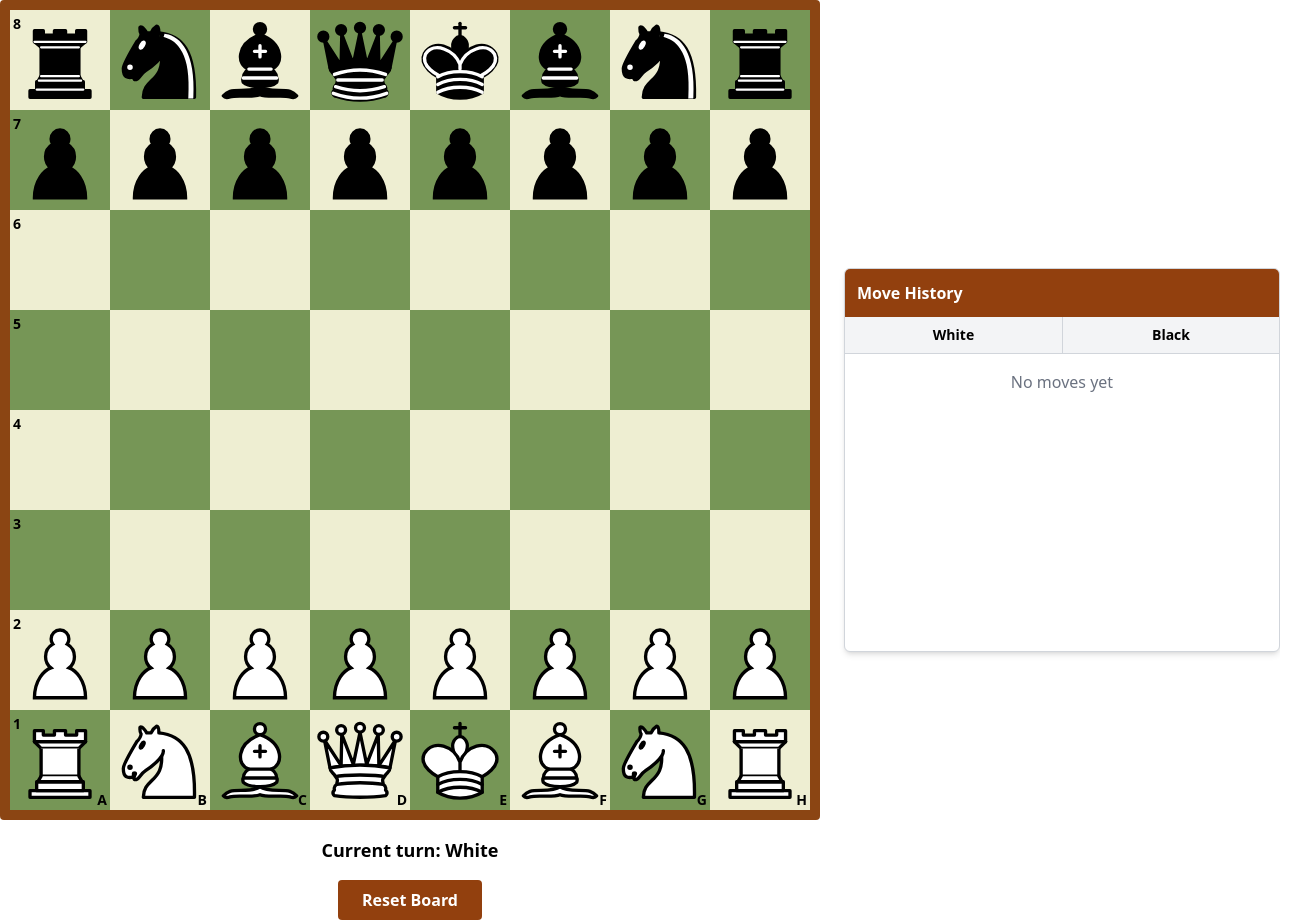
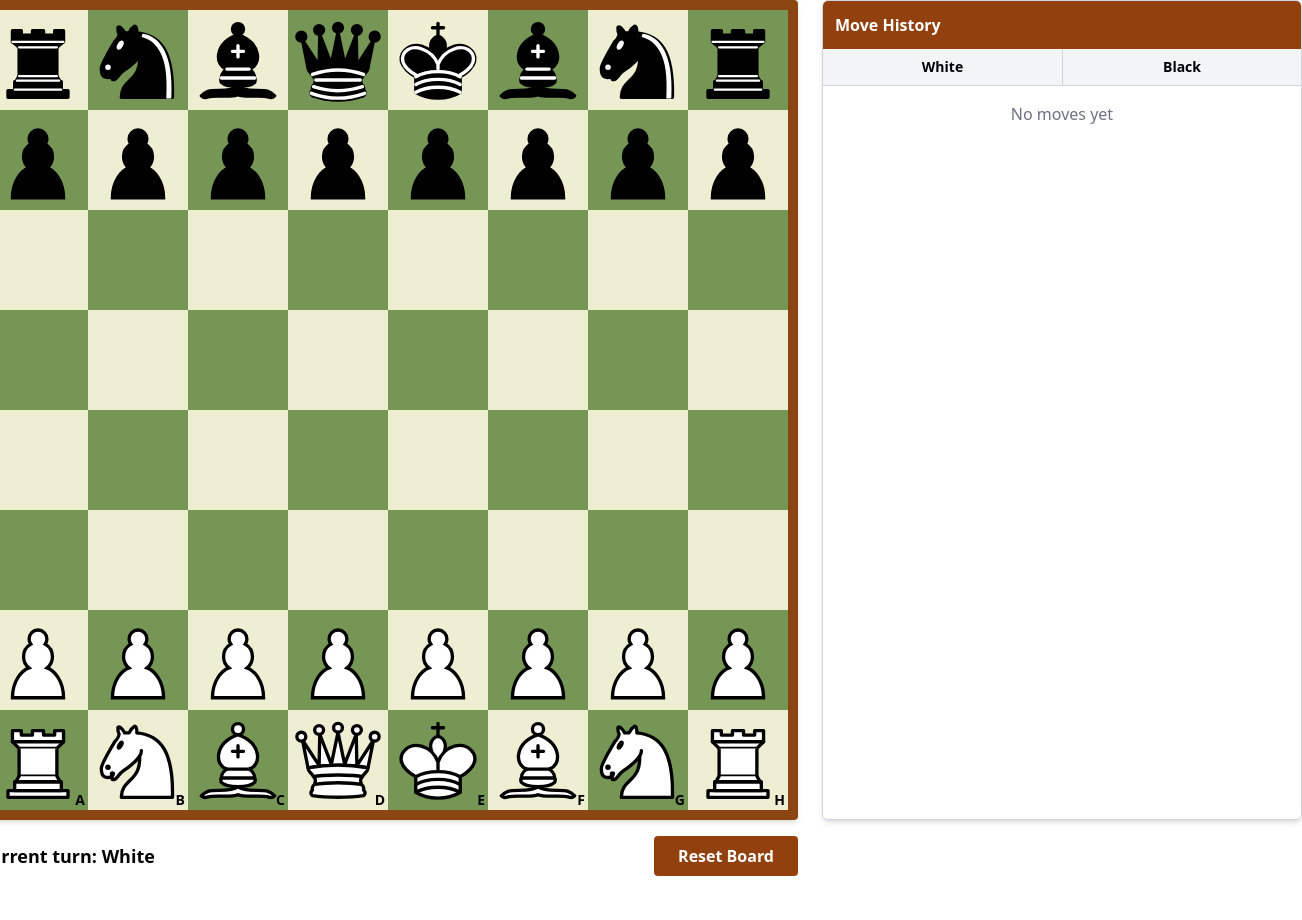
Before and after one commit to ChromaticRanger/Chess, a Vue app: page / in a window 1280 px wide. Shown: the whole page, 1302 px wide, since content can reach past the window. After the commit the page ends 876 px from the top, so only its background shows below. Built offline with nearby package versions, Linux system fonts and the light colour scheme.

Commit message:
Refactor move history panel layout for improved structure and styling

```diff
--- a/src/App.vue
+++ b/src/App.vue
@@ -8,14 +8,14 @@ const currentTurn = ref("White");
 // Track the move history
 const moveHistory = ref([]);
 
+// Reference to the move history panel
+const moveHistoryPanel = ref(null);
+
 // Handler for turn changes
 const handleTurnChange = (newTurn) => {
   currentTurn.value = newTurn;
   console.log("Turn changed to:", newTurn);
 };
-
-// Reference to the move history panel
-const moveHistoryPanel = ref(null);
 
 // Handler for move history updates
 const handleMoveHistoryUpdate = (newHistory) => {
@@ -90,8 +90,11 @@ const formattedMoveHistoryByNumber = computed(() => {
 
 <template>
   <div class="flex items-center justify-center min-h-screen">
-    <div class="flex flex-col items-center mr-6">
-      <div class="border-brown border-10 rounded mb-4">
+    <div class="flex flex-col">
+      <div class="flex items-start">
+        <!-- Chess Board Section -->
+        <div class="mr-6 flex flex-col">
+          <div class="border-brown border-10 rounded shadow-md">
             <Board
               ref="boardComponent"
               @turn-changed="handleTurnChange"
@@ -99,7 +102,9 @@ const formattedMoveHistoryByNumber = computed(() => {
             />
           </div>
 
-      <div class="mb-4 text-lg font-semibold">
+          <!-- Chess Board Controls -->
+          <div class="flex items-center justify-between mt-4">
+            <div class="text-lg font-semibold">
               Current turn: {{ currentTurn }}
             </div>
 
@@ -110,22 +115,25 @@ const formattedMoveHistoryByNumber = computed(() => {
               Reset Board
             </button>
           </div>
+        </div>
 
         <!-- Move History Panel -->
-    <div ref="moveHistoryPanel" class="w-120 h-96 border border-gray-300 rounded-md overflow-y-auto bg-white shadow-md">
+        <div ref="moveHistoryPanel" class="w-120 h-chess-board border border-gray-300 rounded-md overflow-y-auto bg-white shadow-md">
           <div class="p-3 bg-amber-800 text-white font-semibold sticky top-0 z-20">
             Move History
           </div>
-      <div>
+
           <!-- Column Headers - Sticky -->
           <div class="grid grid-cols-2 text-sm font-bold border-b border-gray-300 divide-x divide-gray-300 sticky top-12 z-10">
             <div class="p-2 text-center bg-gray-100">White</div>
             <div class="p-2 text-center bg-gray-100">Black</div>
           </div>
 
+          <!-- Move History Content -->
           <div v-if="Object.keys(formattedMoveHistoryByNumber).length === 0" class="text-gray-500 text-center py-4">
             No moves yet
           </div>
+
           <div class="divide-y divide-gray-200">
             <div
               v-for="(moves, moveNumber) in formattedMoveHistoryByNumber"
@@ -190,6 +198,7 @@ const formattedMoveHistoryByNumber = computed(() => {
         </div>
       </div>
     </div>
+  </div>
 </template>
 
 <style scoped>
@@ -202,4 +211,7 @@ const formattedMoveHistoryByNumber = computed(() => {
 .w-120 {
   width: 30rem; /* 480px */
 }
+.h-chess-board {
+  height: 820px; /* Match chessboard height + border (800px + 20px) */
+}
 </style>
```
Lines whose indentation alone changed are shown as unchanged.
